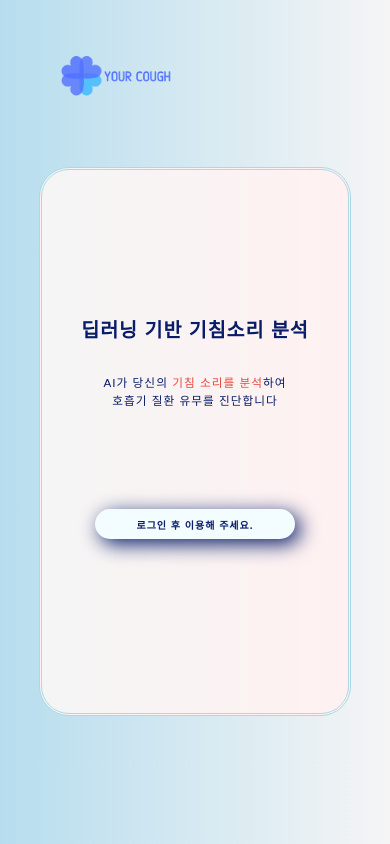
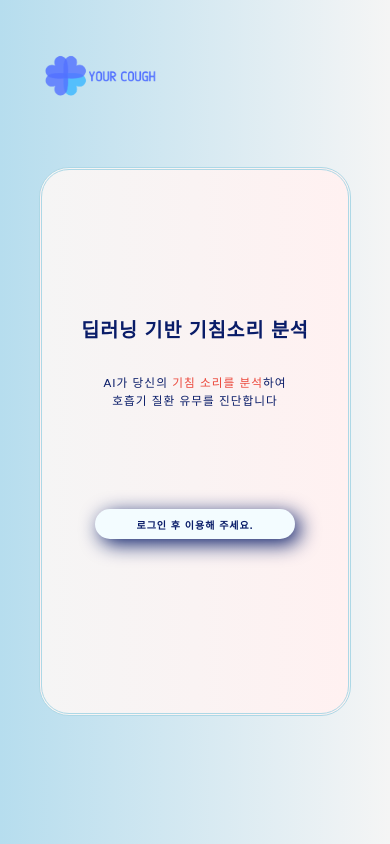
Before and after one commit to Soojong94/SilJeon, a React app in the folder your_voice/front/: page / in a window 390 px wide. Built offline with nearby package versions, Linux system fonts and the light colour scheme.

Commit message:
0618 로고 왼쪽으로 미디어쿼리

```diff
--- a/your_voice/front/src/Route/menu.css
+++ b/your_voice/front/src/Route/menu.css
@@ -166,7 +166,7 @@
   }
 
   .logo_img {
-    margin-left: 5vw;
+    margin-left: 2vw;
     height: 12vh;
   }
 
@@ -227,7 +227,7 @@
   }
 
   .logo_img {
-    margin-left: 5vw;
+    margin-left: 1vw;
     height: 60px;
   }
 
```
